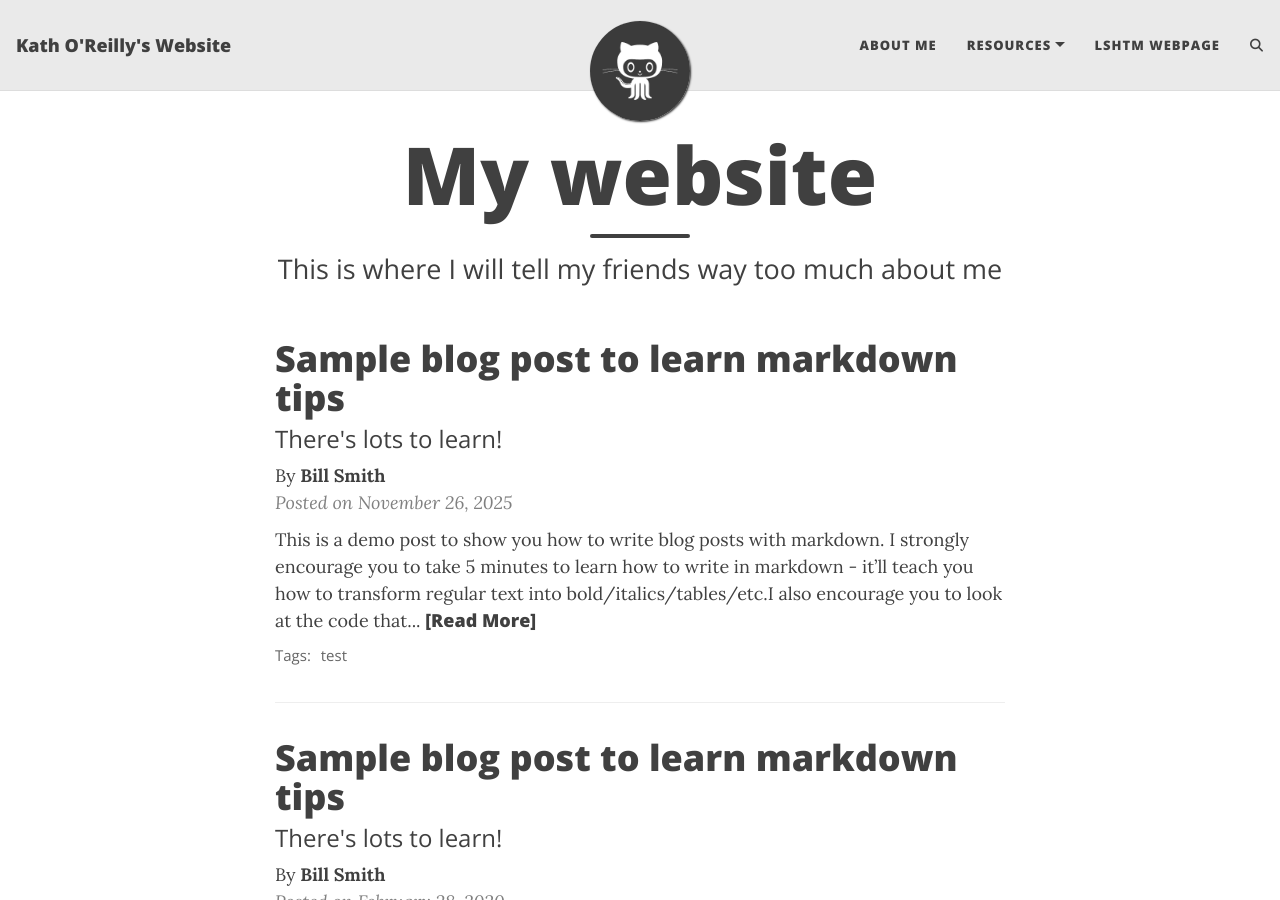
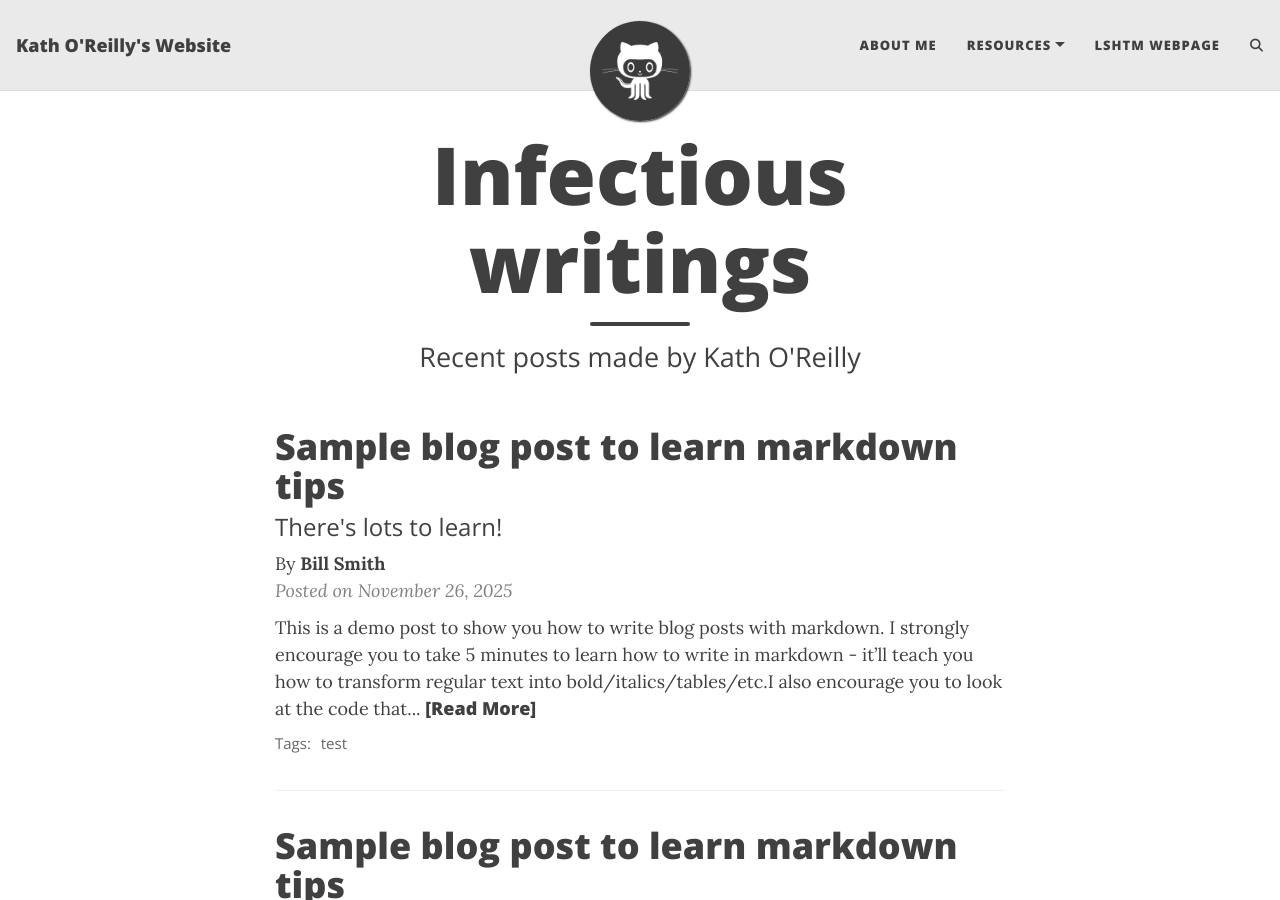
Before and after one commit to kath-o-reilly/kath-o-reilly.github.io, a Jekyll site: the page built from index.html, in a window 1280 px wide and 900 px high. Built offline with Jekyll 4.4.1, drawn with Linux system fonts in a browser that asks for light colours; the list of posts is cut into pages by our own code; comment, search, counter and statistics services are not loaded.

Commit message:
update
update

```diff
--- a/index.html
+++ b/index.html
@@ -1,5 +1,5 @@
 ---
 layout: home
-title: My website
-subtitle: This is where I will tell my friends way too much about me
+title: Infectious writings
+subtitle: Recent posts made by Kath O'Reilly
 ---
```
Also changed, not shown: 1 other file.
